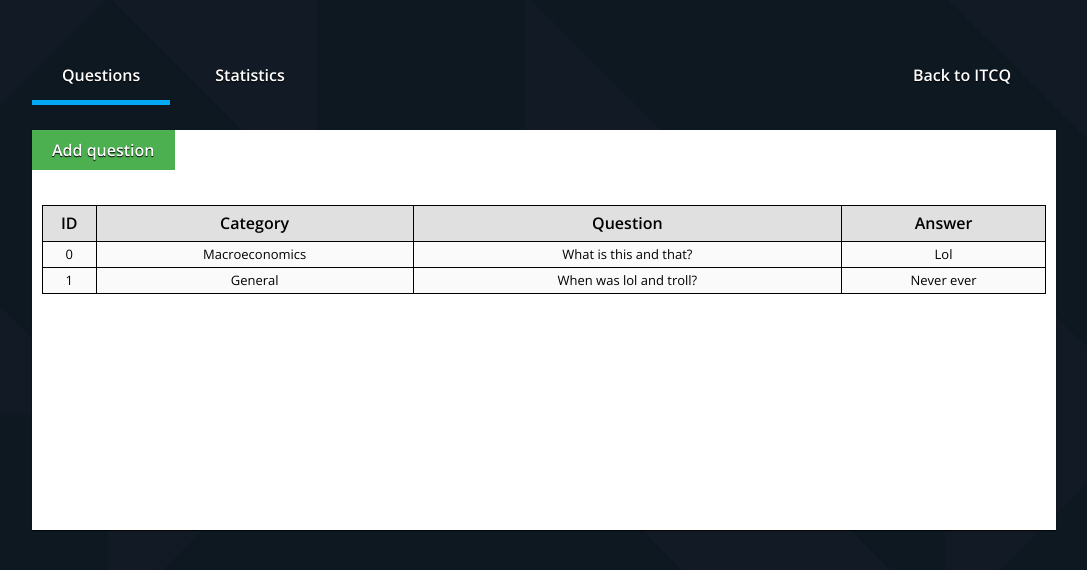
After one commit to Tarpsvo/itcq, a PHP site: page /admin/index.php in a window 1280 px wide. The commit adds this page. Shown: the top 570 px of the page, without its empty margins (96-1183 px from the left). Run offline with PHP 8.4, Linux system fonts and the light colour scheme.

Commit message:
First version of admin web and first commit from Linux Mint using SmartGit.

```diff
--- /dev/null
+++ b/admin/index.php
@@ -0,0 +1,29 @@
+<!DOCTYPE html>
+<html data-ng-app="itcqAdmin" data-ng-controller="itcqAdminCtrl">
+    <head>
+        <meta charset="UTF-8">
+        <title>ITCQ - Admin</title>
+
+        <link rel="stylesheet" href="../css/cssreset.css"> <!-- Eric Meyer's Reset CSS v2.0 - http://cssreset.com -->
+        <link rel="stylesheet" href="../css/main.css">
+        <link rel="stylesheet" href="../css/admin.css">
+    </head>
+
+    <body>
+        <div id="content-wrapper">
+            <ul id="menubar-big">
+                <li><a href="#/questions" class="text-shadow admin-active">Questions</a></li>
+                <li><a href="#/statistics" class="text-shadow">Statistics</a></li>
+
+                <li><a href="/" id="back" class="text-shadow">Back to ITCQ</a></li>
+            </ul>
+
+            <div id="main-content" class="box-shadow" data-ng-view data-ng-cloak></div>
+        </div>
+
+        <script src="../js/jquery-2.1.3.min.js"></script>
+        <script src="../js/angular.js"></script>
+        <script src="../js/angular-route.js"></script>
+        <script src="../js/itcqAdmin.js"></script>
+    </body>
+</html>
--- /dev/null
+++ b/admin/tmpl/questions.php
@@ -0,0 +1,27 @@
+<ul id="menubar-small">
+    <li><a href="#" class="text-shadow">Add question</a></li>
+</ul>
+
+<div id="table-content">
+    <table>
+        <tr>
+            <th>ID</th>
+            <th>Category</th>
+            <th>Question</th>
+            <th>Answer</th>
+        </tr>
+        <tr>
+            <td>0</td>
+            <td>Macroeconomics</td>
+            <td>What is this and that?</td>
+            <td>Lol</td>
+        </tr>
+        <tr>
+            <td>1</td>
+            <td>General</td>
+            <td>When was lol and troll?</td>
+            <td>Never ever</td>
+        </tr>
+    </table>
+
+</div>
--- /dev/null
+++ b/admin/tmpl/statistics.php
@@ -0,0 +1 @@
+<h1>get rekt in stats</h1>
--- /dev/null
+++ b/css/admin.css
@@ -0,0 +1,97 @@
+/* Import fonts from Google */
+/* TODO!!! Remove unused fonts!!! */
+@import url(http://fonts.googleapis.com/css?family=Open+Sans:400,600,300,700,800|Oswald:400,700,300);
+
+/* Main content holders */
+body {
+    background: #161c24 url('../img/muster.jpg');
+    -webkit-font-smoothing: antialiased;
+}
+
+#content-wrapper {
+    height: 400px;
+    max-width: 1200px;
+    padding: 50px 10% 0 10%;
+    margin: 0px auto;
+}
+
+#main-content {
+  width: 100%;
+  height: 100%;
+  background-color: #FFF;
+  margin-top: 25px;
+}
+
+
+/* Menubar BIG */
+#menubar-big {
+    height: 55px;
+}
+
+#menubar-big li a {
+    float: left;
+    height: 40px; line-height: 40px;
+    padding: 5px 30px 5px 30px;
+    margin-right: 15px;
+
+    font-family: 'Open Sans', sans-serif;
+    font-size: 16px;
+    color: #FFF;
+    font-weight: 600;
+}
+
+#menubar-big li #back {float: right;}
+
+#menubar-big li a:hover {border-bottom: 5px solid #03A9F4; color: #03A9F4;}
+
+.admin-active {border-bottom: 5px solid #03A9F4;}
+
+
+/* Menubar SMALL */
+#menubar-small {height: 40px;}
+
+#menubar-small li a {
+    float: left;
+    height: 40px; line-height: 40px;
+
+    padding: 0 20px 0 20px;
+
+    font-family: 'Open Sans', sans-serif;
+    font-weight: 600;
+    color: #FFF;
+
+    background-color: #4CAF50;
+}
+
+
+
+
+
+
+/* Table content */
+#table-content {
+    margin-top: 35px;
+    padding: 0 10px 0 10px;
+    font-family: 'Open Sans', sans-serif;
+}
+
+#table-content table {
+    width: 100%;
+    text-align: center;
+}
+
+#table-content table, th, td {
+    border: 1px solid black;
+}
+
+#table-content table th {
+    height: 35px; line-height: 35px;
+    font-weight: 600;
+    background-color: #E0E0E0;
+}
+
+#table-content table td {
+    height: 25px; line-height: 25px;
+    font-size: 13px;
+    background-color: #FAFAFA;
+}
--- a/css/main.css
+++ b/css/main.css
@@ -58,9 +58,10 @@ a:hover {color: #29B6F6;}
     letter-spacing: 4px;
     font-size: 20px;
     color: #FFF;
-    text-align: center;
     margin-top: 40px;
     margin-bottom: 40px;
+
+    text-align: center;
 }
 
 .menu-button {
--- /dev/null
+++ b/js/itcqAdmin.js
@@ -0,0 +1,23 @@
+var itcqAdmin = angular.module('itcqAdmin', [
+    'ngRoute'
+    ]);
+
+// Routing: https://docs.angularjs.org/tutorial/step_07
+itcqAdmin.config(['$routeProvider',
+    function($routeProvider) {
+        $routeProvider.
+            when('/questions', {
+            templateUrl: 'tmpl/questions.php'
+        }).
+            when('/statistics', {
+            templateUrl: 'tmpl/statistics.php'
+        }).
+        otherwise({
+            redirectTo: '/questions'
+        });
+    }
+]);
+
+itcqAdmin.controller('itcqAdminCtrl', function ($scope, $location) {
+
+});
--- a/js/itcqApp.js
+++ b/js/itcqApp.js
@@ -14,6 +14,9 @@ itcqApp.config(['$routeProvider',
         }).
         when('/statistics', {
             templateUrl: 'tmpl/statistics.html'
+        }).
+        when('/admin', {
+            templateUrl: 'tmpl/admin.html'
         }).
         when('/', {
             templateUrl: 'tmpl/main.html'
--- /dev/null
+++ b/tmpl/admin.html
@@ -0,0 +1,5 @@
+<div id="admin-menu">
+    <ul>
+        <li><a hreF="">Add</a></li>
+    </ul>
+</div>
```
Also changed, not shown: index.html (+9 -6 lines), tmpl/login.html (added, +7 -0 lines), LICENSE.txt, README.md, css/cssreset.css (line endings or trailing spaces), css/quiz.css (line endings or trailing spaces), js/jquery-2.1.3.min.js, tmpl/about.html (line endings or trailing spaces), tmpl/quiz.html (line endings or trailing spaces), tmpl/statistics.html (line endings or trailing spaces).
